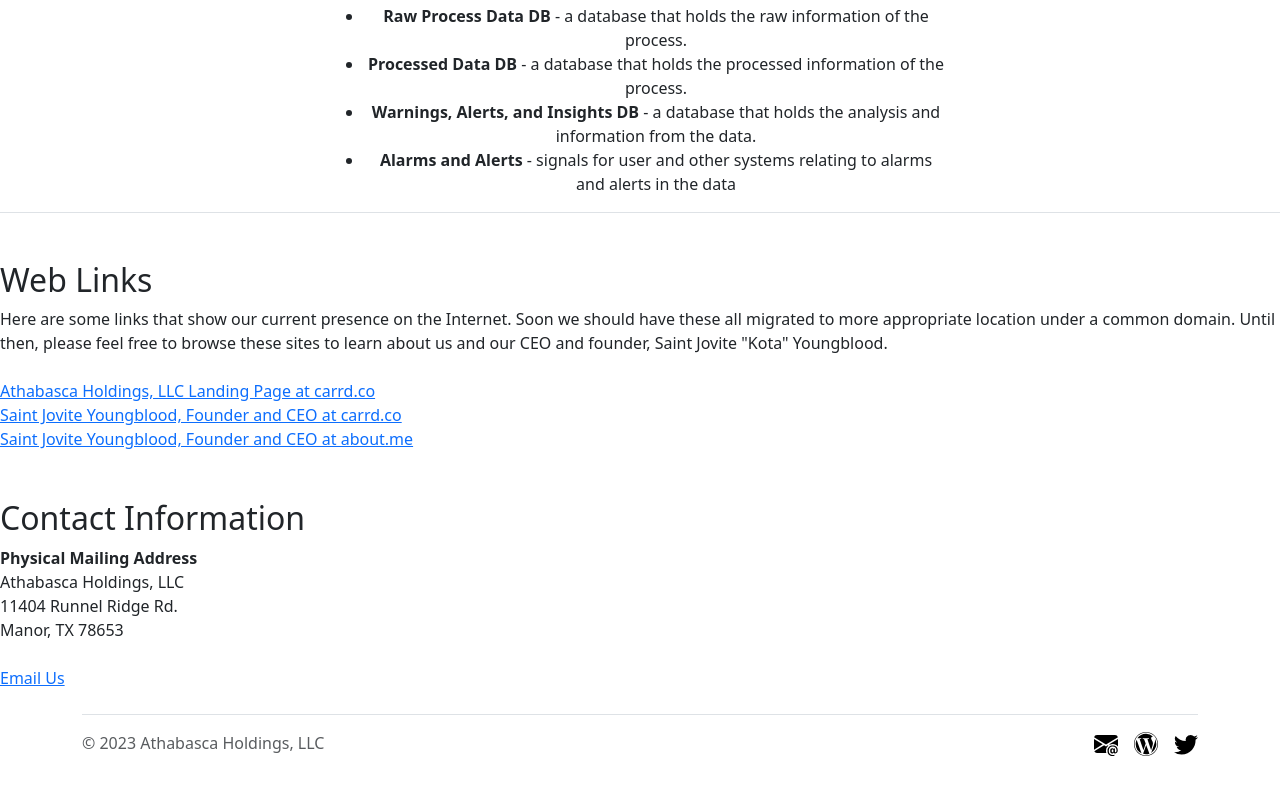
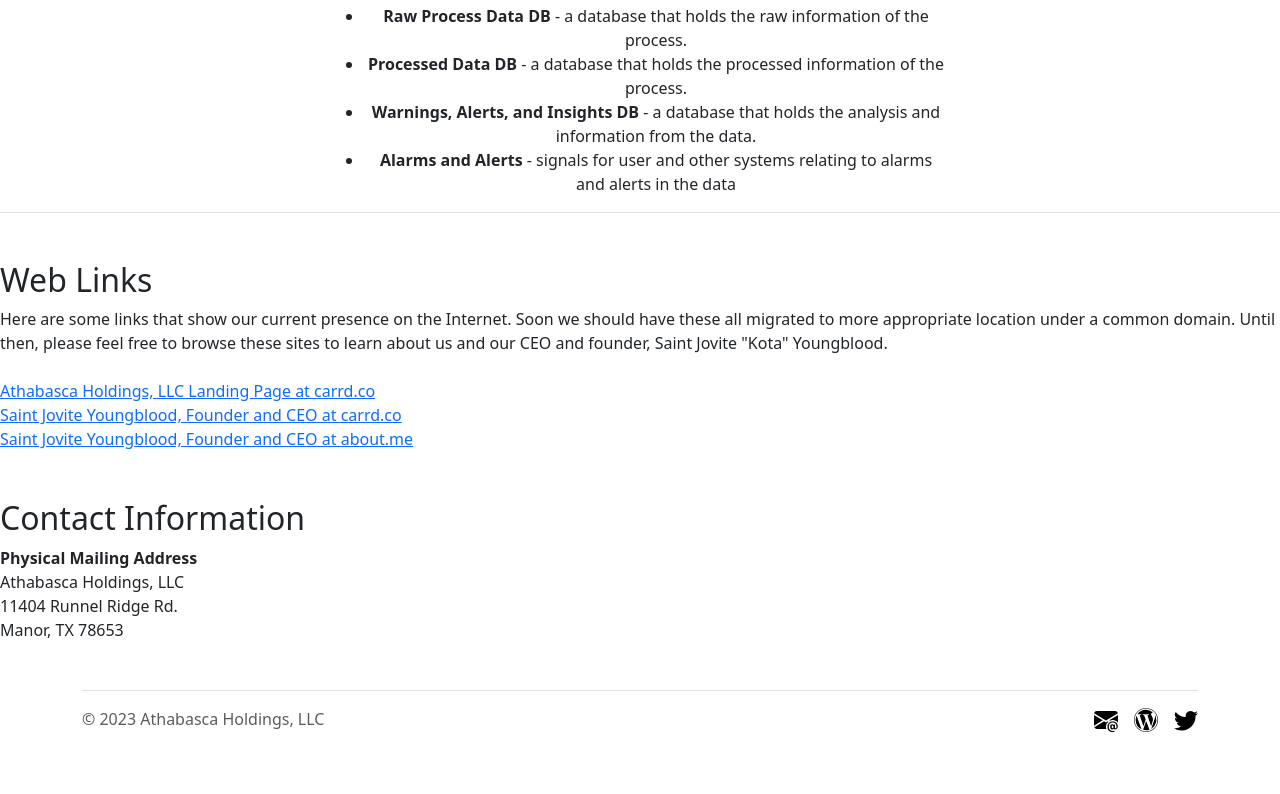
Before and after one commit to Athabasca-Holdings-Development/Athabasca-Holdings-Development.github.io, a plain HTML site: page index.html in a window 1280 px wide. Shown: the part 1446-2240 px from the top of the page. After the commit the page ends 2218 px from the top, so only its background shows below. Drawn offline with nearby package versions, Linux system fonts and the light colour scheme.

Commit message:
Update index.html

```diff
--- a/index.html
+++ b/index.html
@@ -91,7 +91,6 @@
     11404 Runnel Ridge Rd.<br/>
     Manor, TX 78653<br/>
     <br/>
-    <a href="mailto:athabasca_youngblood@protonmail.com">Email Us</a><br/>
 
         <div class="container">
    <footer class="d-flex flex-wrap justify-content-between align-items-center py-3 my-4 border-top">
```
